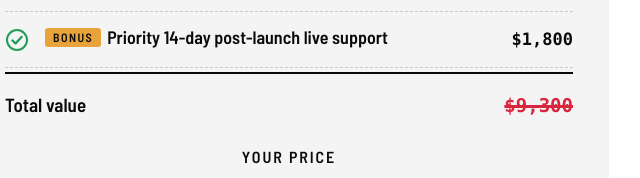
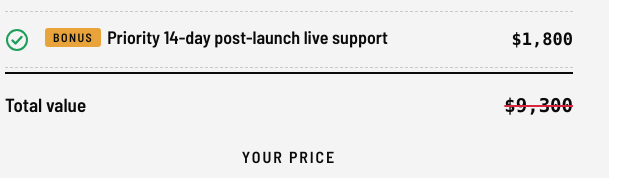
Before and after one commit to jacobaw1995/StructTech, a plain HTML site: page install/index.html in a window 1280 px wide. Shown: the part 7592-7770 px from the top of the page, 351-991 px from the left. Drawn offline with Linux system fonts and the light colour scheme.

Commit message:
Make the struck-through $9,300 total readable
The number and its strike-through were both red, so the line blended into
the digits. Set the number in ink and keep a thinner red strike over it.

Co-Authored-By: Claude Opus 5.5 <noreply@anthropic.com>
Claude-Session: https://claude.ai/code/session_01NebnMJKZVJGtHnv3PPPL5g

```diff
--- a/install/index.html
+++ b/install/index.html
@@ -184,7 +184,7 @@
     .price-card{background:var(--gray-100);max-width:640px;margin:0 auto;padding:28px 18px;border-top:3px dashed var(--ink);border-bottom:3px dashed var(--ink)}
     .price-card .receipt .r-row{border-bottom-color:#C9C9C9}
     .r-total{display:flex;justify-content:space-between;align-items:baseline;gap:12px;padding:16px 0 0;border-top:2px solid var(--ink);margin-top:4px;font-family:var(--semi);font-weight:600;font-size:19px}
-    .r-total s{font-family:var(--mono);font-weight:700;color:var(--strike);text-decoration-color:var(--strike);text-decoration-thickness:3px}
+    .r-total s{font-family:var(--mono);font-weight:700;color:var(--ink);text-decoration-color:var(--strike);text-decoration-thickness:2px}
     .your-price{margin:24px 0 8px}
     .your-price .lbl{display:block;font-family:var(--semi);font-weight:600;font-size:16px;letter-spacing:.12em;text-transform:uppercase}
     .your-price .num{display:block;font-family:var(--display);font-weight:800;font-size:56px;line-height:1;font-variant-numeric:tabular-nums}
```
